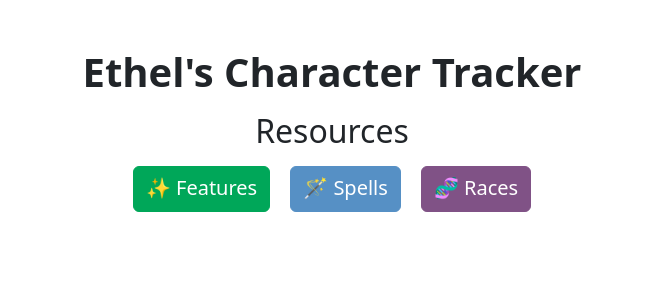
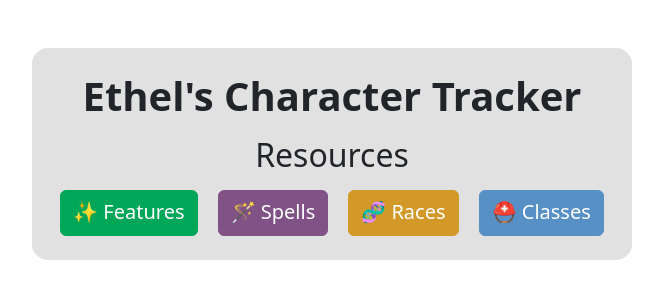
Before and after one commit to vortydev/dnd-character-tracker, a Flask app: page /index in a window 1280 px wide. Shown: the top 300 px of the page, without its empty margins (308-971 px from the left). Run offline with Flask 3, Linux system fonts and the light colour scheme; some libraries are stand-ins or nearby versions.

Commit message:
Added missing roots to JS API calls & messed with colors

```diff
--- a/docker-compose.yml
+++ b/docker-compose.yml
@@ -14,4 +14,5 @@ services:
       PYTHONUNBUFFERED: 1
       APP_VERSION: ${APP_VERSION}
       FLASK_PORT: ${FLASK_PORT}
+      API_ROOT: ${API_ROOT}
       LOGIN_ACTIVATED: ${LOGIN_ACTIVATED}
--- a/web/config.py
+++ b/web/config.py
@@ -13,4 +13,4 @@ secret_key = secrets.token_hex(64)
 FLASK_SECRET_KEY = secret_key
 FLASK_PORT = int(os.environ.get('FLASK_PORT', 8080))
 LOGIN_ACTIVATED = int(os.environ.get('LOGIN_ACTIVATED', 30))    # Minutes idle before logout
-ROOT = ""
+ROOT = os.environ.get("API_ROOT", "")
--- a/web/static/css/app.css
+++ b/web/static/css/app.css
@@ -7,7 +7,7 @@
     --primary-color-shadow: #741c1640;
     --grey-color: #888;
     --grey-color-shade: #777;
-    --grey-color: #88888840;
+    --grey-color-shadow: #88888840;
     --dark-grey-color: #414040;
     --dark-grey-color-shade: #303030;
     --dark-grey-color-shadow: #41404040;
@@ -29,6 +29,9 @@
     --orange-color: #b45e2f;
     --orange-color-shade: #8f4b0c;
     --orange-color-shadow: #b45e2f40;
+    --moutarde-color: #d29928;
+    --moutarde-color-shade: #aa7c20;
+    --moutarde-color-shadow: #d2992840;
 }
 
 ::selection {
@@ -208,3 +236,13 @@ details:not([open]) summary::before {
     grid-template-columns: repeat(auto-fit, minmax(260px, 1fr));
     gap: 1rem; /* space between grid items */
 }
+
+.index-card {
+    display: block;
+    max-width: 600px;
+    min-width: fit-content;
+    padding: 1.5em;
+    border-radius: 1em;
+    background-color: var(--grey-color-shadow);
+    margin-inline: auto;
+}
--- a/web/static/css/buttons.css
+++ b/web/static/css/buttons.css
@@ -173,6 +173,23 @@ a.btn {
     box-shadow: 0 0 0 0.25rem var(--orange-color-shadow);
 }
 
+/* Moutarde */
+.btn-moutarde {
+    color: var(--white-color) !important;
+    background-color: var(--moutarde-color) !important;
+    border-color: var(--moutarde-color) !important;
+}
+
+.btn-moutarde:hover,
+.btn-moutarde:active {
+    background-color: var(--moutarde-color-shade) !important;
+    border-color: var(--moutarde-color-shade) !important;
+}
+
+.btn-moutarde:focus {
+    box-shadow: 0 0 0 0.25rem var(--moutarde-color-shadow) !important;
+}
+
 
 /* Button alignement */
 .centerSingleBtn {
--- a/web/static/js/features.js
+++ b/web/static/js/features.js
@@ -1,10 +1,10 @@
-function loadFeaturesFromAPI() {
+function loadFeaturesFromAPI(root) {
     const baseFeatureContainer = document.getElementById("baseFeatureContainer");
     const raceFeatureContainer = document.getElementById("raceFeatureContainer");
     const classFeatureContainer = document.getElementById("classFeatureContainer");
     const subclassFeatureContainer = document.getElementById("subclassFeatureContainer");
 
-    fetch("/api/features/get")
+    fetch(root+"/api/features/get")
         .then(response => {
             if (!response.ok) throw new Error("Network response was not ok");
             return response.json();
--- a/web/static/js/races.js
+++ b/web/static/js/races.js
@@ -1,5 +1,5 @@
-function loadRacesFromAPI() {
-    fetch("/api/races/get")
+function loadRacesFromAPI(root) {
+    fetch(root+"/api/races/get")
         .then(response => {
             if (!response.ok) throw new Error("Network response was not ok");
             return response.json();
--- a/web/static/js/spells.js
+++ b/web/static/js/spells.js
@@ -1,5 +1,5 @@
-function loadSpellsFromAPI() {
-    fetch("/api/spells/get")
+function loadSpellsFromAPI(root) {
+    fetch(root+"/api/spells/get")
         .then(response => {
             if (!response.ok) throw new Error("Network response was not ok");
             return response.json();
--- a/web/templates/index.html
+++ b/web/templates/index.html
@@ -6,19 +6,18 @@
 
 {% block main %}
 
-<div class="row mt-4">
-    <div class="col-xl-12 col-md-12">
-        <h1 class="text-center text-bold">Ethel's Character Tracker</h1>
+<section class="index-card mt-4">
+    <h1 class="text-center text-bold">Ethel's Character Tracker</h1>
 
-        <h2 class="text-center mt-3">Resources</h2>
-        <div class="btnBar-c mt-3">
-            <a href="{{root}}/features" class="btn btn-green btn-big">✨ Features</a>
-            <a href="{{root}}/spells" class="btn btn-blue btn-big">🪄 Spells</a>
-            <a href="{{root}}/races" class="btn btn-purple btn-big">🧬 Races</a>
-        </div>
+    <h2 class="text-center mt-3">Resources</h2>
+    <div class="btnBar-c mt-3">
+        <a href="{{root}}/features" class="btn btn-green btn-big">✨ Features</a>
+        <a href="{{root}}/spells" class="btn btn-purple btn-big">🪄 Spells</a>
+        <a href="{{root}}/races" class="btn btn-moutarde btn-big">🧬 Races</a>
+        <a href="{{root}}" class="btn btn-blue btn-big">⛑️ Classes</a>
+    </div>
 
-    </div>
-</div>
+</section>
 
 <script nonce="{{ csp_nonce }}">
     var csrf_token = "{{csrf_token}}";
```
Also changed, not shown: other parts of web/static/css/app.css (+34 -9 lines), web/static/css/dnd.css (+19 -8 lines), web/templates/features.html (+4 -3 lines), web/templates/races.html (+4 -3 lines), web/templates/spells.html (+4 -3 lines).
